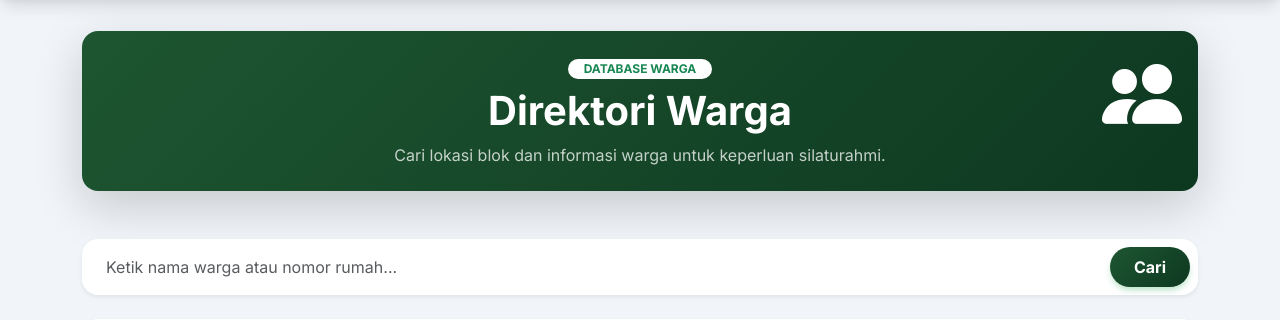
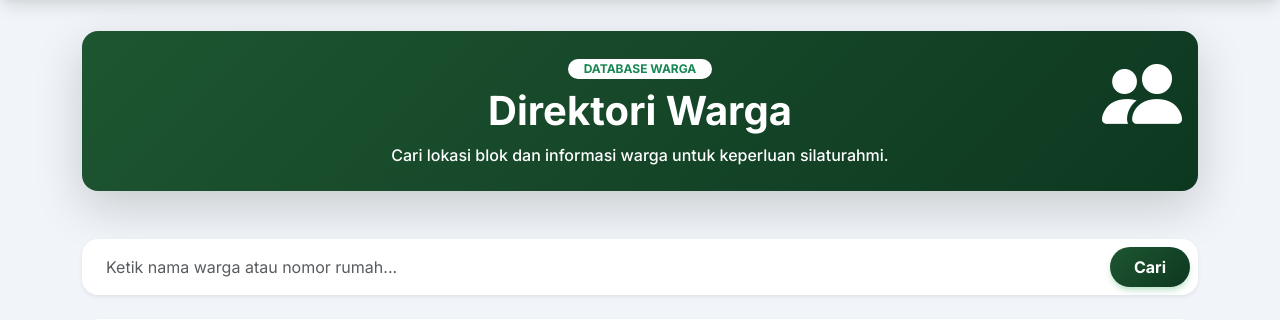
Before and after one commit to FikriBintangx/FKKMBT, a CodeIgniter app: page /fkkmbt/warga in a window 1280 px wide. Shown: the part 79-399 px from the top of the page. Run offline with CodeIgniter, Linux system fonts and the light colour scheme; data comes from the database, SQL or seed files in the repository.

Commit message:
Fix: Improve text visibility in Tentang, Kegiatan, and Warga page headers

```diff
--- a/application/views/kegiatan.php
+++ b/application/views/kegiatan.php
@@ -6,7 +6,7 @@
         </div>
         <span class="badge bg-white text-success rounded-pill mb-2 px-3 fw-bold">AGENDA & DOKUMENTASI</span>
         <h2 class="fw-bold display-6 mb-2">Kegiatan Warga</h2>
-        <p class="mb-0 opacity-75" style="max-width: 600px; margin: 0 auto;">
+        <p class="mb-0 fw-medium" style="max-width: 600px; margin: 0 auto; color: #ffffff !important;">
             Jadwal kegiatan rutin dan dokumentasi acara kebersamaan.
         </p>
     </div>
--- a/application/views/tentang.php
+++ b/application/views/tentang.php
@@ -6,7 +6,7 @@
         </div>
         <span class="badge bg-white text-success rounded-pill mb-2 px-3 fw-bold">PROFIL KOMUNITAS</span>
         <h2 class="fw-bold display-6 mb-2">Tentang Kami</h2>
-        <p class="mb-0 opacity-75" style="max-width: 600px; margin: 0 auto;">
+        <p class="mb-0 fw-medium" style="max-width: 600px; margin: 0 auto; color: #ffffff !important;">
             Mengenal lebih dekat visi, misi, dan sejarah FKKMBT.
         </p>
     </div>
--- a/application/views/warga.php
+++ b/application/views/warga.php
@@ -6,7 +6,7 @@
         </div>
         <span class="badge bg-white text-success rounded-pill mb-2 px-3 fw-bold">DATABASE WARGA</span>
         <h2 class="fw-bold display-6 mb-2">Direktori Warga</h2>
-        <p class="mb-0 opacity-75" style="max-width: 600px; margin: 0 auto;">
+        <p class="mb-0 fw-medium" style="max-width: 600px; margin: 0 auto; color: #ffffff !important;">
             Cari lokasi blok dan informasi warga untuk keperluan silaturahmi.
         </p>
     </div>
```
